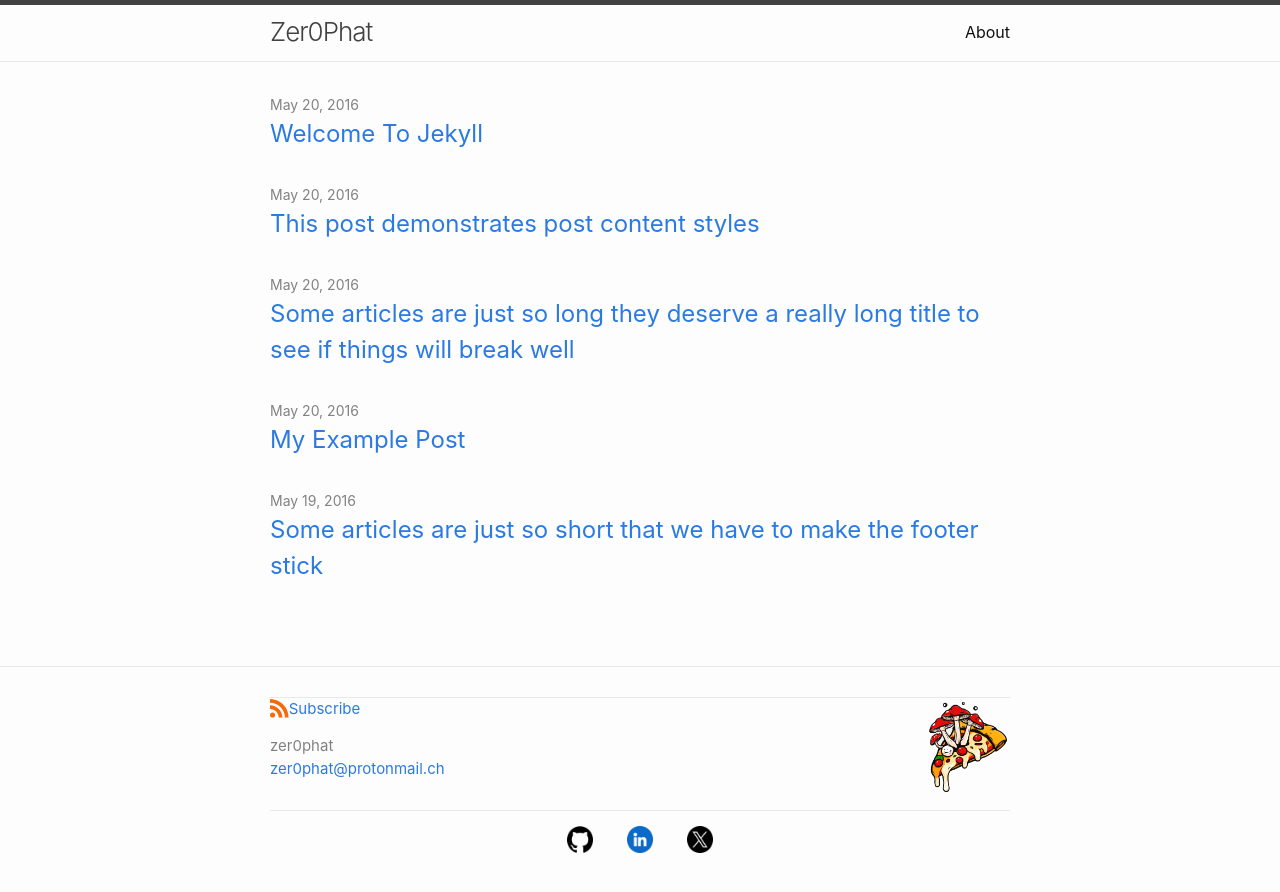
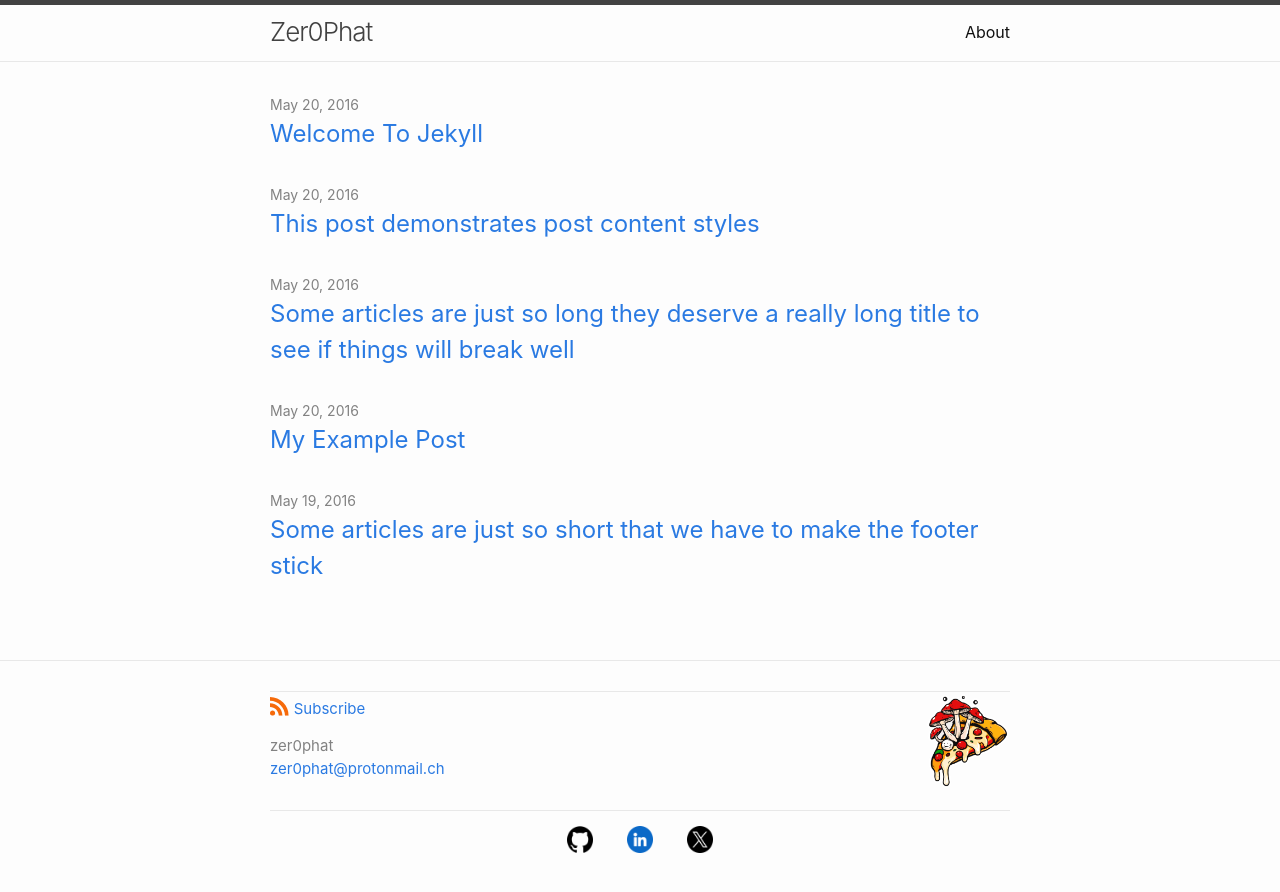
Before and after one commit to zer0phat/zer0phat.github.io, a Jekyll site: the page built from docs/index.md, in a window 1280 px wide. Shown: the top 892 px of the page. Built offline with Jekyll 4.4.1, drawn with Linux system fonts in a browser that asks for light colours.

```diff
--- a/docs/_includes/footer.html
+++ b/docs/_includes/footer.html
@@ -7,7 +7,8 @@
       <div class="footer-col">
         <p class="feed-subscribe">
           <a href="{{ site.feed.path | default: 'feed.xml' | absolute_url }}">
-            <svg class="svg-icon-small orange">
+            <svg class="svg-icon orange" style="width: 1.25em !important;
+               height: 1.25em !important;">
               <use xlink:href="{{ 'assets/minima-social-icons.svg#rss' | relative_url }}"></use>
             </svg><span>Subscribe</span>
           </a>
--- a/docs/_sass/minima/_base.scss
+++ b/docs/_sass/minima/_base.scss
@@ -237,14 +237,6 @@
   color: #828282;
 }
 
-.svg-icon-small {
-  width: 1.25em;
-  height: 1.25em;
-  display: inline-block;
-  fill: currentColor;
-  vertical-align: text-bottom;
-}
-
 .svg-icon {
   width: 1.75em;
   height: 1.75em;
```
